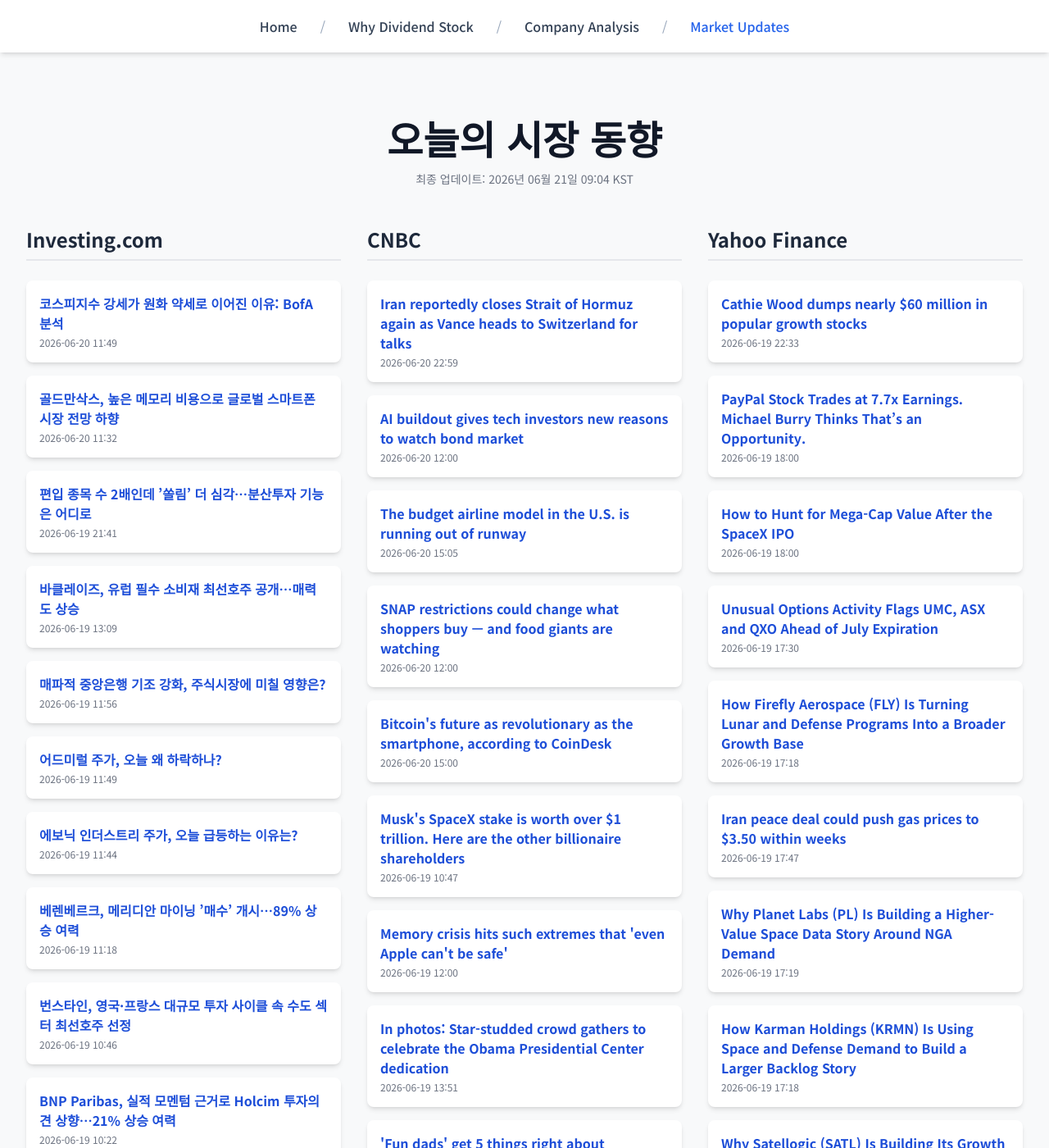
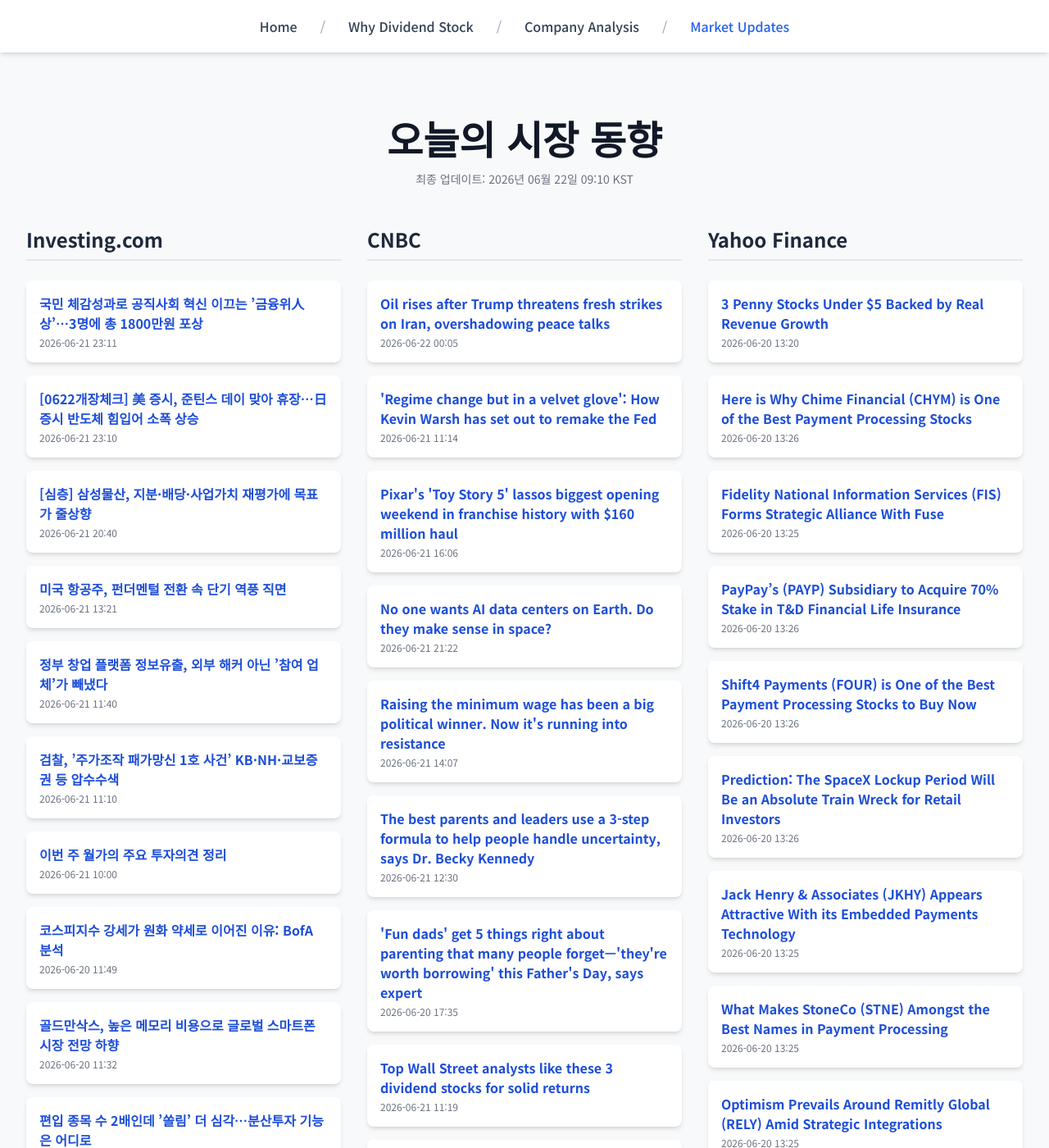
Before and after one commit to Kay-Hwang/my-company-analysis, a Jekyll site: the page built from market-updates.html, in a window 1280 px wide and 1400 px high. Shown: the whole window at 82% size. Built offline with Jekyll 4.4.1, drawn with Linux system fonts in a browser that asks for light colours; nearby versions of some CDN libraries; a script that is not in the unit is left out; some of the changed text lies outside the part shown.

Commit message:
Update daily data

```diff
--- a/_data/latest_data.json
+++ b/_data/latest_data.json
@@ -1,7 +1,49 @@
 {
-  "lastUpdated": "2026년 06월 21일 09:04 KST",
+  "lastUpdated": "2026년 06월 22일 09:10 KST",
   "news": {
     "investing": [
+      {
+        "title": "국민 체감성과로 공직사회 혁신 이끄는 ’금융위人상’…3명에 총 1800만원 포상",
+        "link": "https://kr.investing.com/news/stock-market-news/article-1990303",
+        "pubDate": "2026-06-21 23:11:11",
+        "summary": "국민 체감성과로 공직사회 혁신 이끄는 ’금융위人상’…3명에 총 1800만원 포상"
+      },
+      {
+        "title": "[0622개장체크] 美 증시, 준틴스 데이 맞아 휴장…日 증시 반도체 힘입어 소폭 상승",
+        "link": "https://kr.investing.com/news/stock-market-news/article-1990296",
+        "pubDate": "2026-06-21 23:10:08",
+        "summary": "[0622개장체크] 美 증시, 준틴스 데이 맞아 휴장…日 증시 반도체 힘입어 소폭 상승"
+      },
+      {
+        "title": "[심층] 삼성물산, 지분·배당·사업가치 재평가에 목표가 줄상향",
+        "link": "https://kr.investing.com/news/stock-market-news/article-1990291",
+        "pubDate": "2026-06-21 20:40:15",
+        "summary": "[심층] 삼성물산, 지분·배당·사업가치 재평가에 목표가 줄상향"
+      },
+      {
+        "title": "미국 항공주, 펀더멘털 전환 속 단기 역풍 직면",
+        "link": "https://kr.investing.com/news/stock-market-news/article-1990279",
+        "pubDate": "2026-06-21 13:21:00",
+        "summary": "미국 항공주, 펀더멘털 전환 속 단기 역풍 직면"
+      },
+      {
+        "title": "정부 창업 플랫폼 정보유출, 외부 해커 아닌 ’참여 업체’가 빼냈다",
+        "link": "https://kr.investing.com/news/stock-market-news/article-1990272",
+        "pubDate": "2026-06-21 11:40:15",
+        "summary": "정부 창업 플랫폼 정보유출, 외부 해커 아닌 ’참여 업체’가 빼냈다"
+      },
+      {
+        "title": "검찰, ’주가조작 패가망신 1호 사건’ KB·NH·교보증권 등 압수수색",
+        "link": "https://kr.investing.com/news/stock-market-news/article-1990271",
+        "pubDate": "2026-06-21 11:10:15",
+        "summary": "검찰, ’주가조작 패가망신 1호 사건’ KB·NH·교보증권 등 압수수색"
+      },
+      {
+        "title": "이번 주 월가의 주요 투자의견 정리",
+        "link": "https://kr.investing.com/news/stock-market-news/article-1990259",
+        "pubDate": "2026-06-21 10:00:00",
+        "summary": "이번 주 월가의 주요 투자의견 정리"
+      },
       {
         "title": "코스피지수 강세가 원화 약세로 이어진 이유: BofA 분석",
         "link": "https://kr.investing.com/news/stock-market-news/article-1990216",
@@ -19,56 +61,56 @@
         "link": "https://kr.investing.com/news/stock-market-news/article-1990158",
         "pubDate": "2026-06-19 21:41:12",
         "summary": "편입 종목 수 2배인데 ’쏠림’ 더 심각…분산투자 기능은 어디로"
-      },
-      {
-        "title": "바클레이즈, 유럽 필수 소비재 최선호주 공개…매력도 상승",
-        "link": "https://kr.investing.com/news/stock-market-news/article-93CH-1990134",
-        "pubDate": "2026-06-19 13:09:23",
-        "summary": "바클레이즈, 유럽 필수 소비재 최선호주 공개…매력도 상승"
-      },
-      {
-        "title": "매파적 중앙은행 기조 강화, 주식시장에 미칠 영향은?",
-        "link": "https://kr.investing.com/news/stock-market-news/article-1990125",
-        "pubDate": "2026-06-19 11:56:12",
-        "summary": "매파적 중앙은행 기조 강화, 주식시장에 미칠 영향은?"
-      },
-      {
-        "title": "어드미럴 주가, 오늘 왜 하락하나?",
-        "link": "https://kr.investing.com/news/stock-market-news/article-93CH-1990122",
-        "pubDate": "2026-06-19 11:49:15",
-        "summary": "어드미럴 주가, 오늘 왜 하락하나?"
-      },
-      {
-        "title": "에보닉 인더스트리 주가, 오늘 급등하는 이유는?",
-        "link": "https://kr.investing.com/news/stock-market-news/article-93CH-1990121",
-        "pubDate": "2026-06-19 11:44:10",
-        "summary": "에보닉 인더스트리 주가, 오늘 급등하는 이유는?"
-      },
-      {
-        "title": "베렌베르크, 메리디안 마이닝 ’매수’ 개시…89% 상승 여력",
-        "link": "https://kr.investing.com/news/stock-market-news/article-1990116",
-        "pubDate": "2026-06-19 11:18:36",
-        "summary": "베렌베르크, 메리디안 마이닝 ’매수’ 개시…89% 상승 여력"
-      },
-      {
-        "title": "번스타인, 영국·프랑스 대규모 투자 사이클 속 수도 섹터 최선호주 선정",
-        "link": "https://kr.investing.com/news/stock-market-news/article-1990107",
-        "pubDate": "2026-06-19 10:46:02",
-        "summary": "번스타인, 영국·프랑스 대규모 투자 사이클 속 수도 섹터 최선호주 선정"
-      },
-      {
-        "title": "BNP Paribas, 실적 모멘텀 근거로 Holcim 투자의견 상향…21% 상승 여력",
-        "link": "https://kr.investing.com/news/stock-market-news/article-1990099",
-        "pubDate": "2026-06-19 10:22:08",
-        "summary": "BNP Paribas, 실적 모멘텀 근거로 Holcim 투자의견 상향…21% 상승 여력"
       }
     ],
     "cnbc": [
       {
-        "title": "Iran reportedly closes Strait of Hormuz again as Vance heads to Switzerland for talks",
-        "link": "https://www.cnbc.com/2026/06/20/iran-reportedly-closes-strait-of-hormuz-again-raising-doubt-over-talks.html",
-        "pubDate": "Sat, 20 Jun 2026 22:59:26 GMT",
-        "summary": "Iran's joint military command said the closure was in response to continued Israeli military operations in Lebanon."
+        "title": "Oil rises after Trump threatens fresh strikes on Iran, overshadowing peace talks",
+        "link": "https://www.cnbc.com/2026/06/22/oil-prices-wti-brent-crude-trump-iran-threat-strait-hormuz-closure.html",
+        "pubDate": "Mon, 22 Jun 2026 00:05:08 GMT",
+        "summary": "Oil prices climbed on Monday after U.S. President Donald Trump threatened renewed military action against Iran."
+      },
+      {
+        "title": "'Regime change but in a velvet glove': How Kevin Warsh has set out to remake the Fed",
+        "link": "https://www.cnbc.com/2026/06/21/how-kevin-warsh-has-set-out-to-remake-the-fed.html",
+        "pubDate": "Sun, 21 Jun 2026 11:14:02 GMT",
+        "summary": "The first big announced changes point toward a quiet revolution, with task forces set up to rethink virtually everything done at the Fed."
+      },
+      {
+        "title": "Pixar's 'Toy Story 5' lassos biggest opening weekend in franchise history with $160 million haul",
+        "link": "https://www.cnbc.com/2026/06/21/pixar-toy-story-5-box-office-biggest-opening-in-franchise-history-.html",
+        "pubDate": "Sun, 21 Jun 2026 16:06:06 GMT",
+        "summary": "Disney and Pixar's \"Toy Story 5\" tallied $160 million domestically during its opening weekend, the highest debut in franchise history."
+      },
+      {
+        "title": "No one wants AI data centers on Earth. Do they make sense in space?",
+        "link": "https://www.cnbc.com/2026/06/21/do-space-based-ai-data-centers-make-economic-sense.html",
+        "pubDate": "Sun, 21 Jun 2026 21:22:53 GMT",
+        "summary": "Elon Musk's SpaceX is betting big on orbital AI data centers. The public doesn't want them on Earth, but the economic case for space-based is questionable."
+      },
+      {
+        "title": "Raising the minimum wage has been a big political winner. Now it's running into resistance",
+        "link": "https://www.cnbc.com/2026/06/21/raise-minimum-wage-inflation-politics.html",
+        "pubDate": "Sun, 21 Jun 2026 14:07:29 GMT",
+        "summary": "Raising the minimum wage has been a progressive policy winner at the ballot box, but recent losses suggest an economic mood slowing its political momentum."
+      },
+      {
+        "title": "The best parents and leaders use a 3-step formula to help people handle uncertainty, says Dr. Becky Kennedy",
+        "link": "https://www.cnbc.com/2026/06/21/use-a-3-step-formula-to-help-people-handle-uncertainty-dr-becky-kennedy.html",
+        "pubDate": "Sun, 21 Jun 2026 12:30:02 GMT",
+        "summary": "Even if you can't control an outcome, you can still help your child or co-worker feel more at ease with uncertainty, just by how you describe a situation."
+      },
+      {
+        "title": "'Fun dads' get 5 things right about parenting that many people forget—'they're worth borrowing' this Father's Day, says expert",
+        "link": "https://www.cnbc.com/2026/06/20/fun-dads-get-5-things-right-about-parenting-that-many-people-forget-says-expert.html",
+        "pubDate": "Sat, 20 Jun 2026 17:35:35 GMT",
+        "summary": "Many parents spend their days managing schedules, chores and responsibilities. This Father's Day, a parenting expert shares five \"fun dad\" habits that can increase joy and strengthen parent-child relationships."
+      },
+      {
+        "title": "Top Wall Street analysts like these 3 dividend stocks for solid returns",
+        "link": "https://www.cnbc.com/2026/06/21/top-wall-street-analysts-like-these-3-dividend-stocks-for-solid-returns.html",
+        "pubDate": "Sun, 21 Jun 2026 11:19:06 GMT",
+        "summary": "TipRanks discusses three dividend-paying stocks."
       },
       {
         "title": "AI buildout gives tech investors new reasons to watch bond market",
@@ -77,114 +119,72 @@
         "summary": "Tech giants are depleting cash reserves and raising debt in their ambitious data center buildouts, a dynamic that's forcing investors to watch interest rates."
       },
       {
-        "title": "The budget airline model in the U.S. is running out of runway",
-        "link": "https://www.cnbc.com/2026/06/20/cheap-airline-fares-summer-travel.html",
-        "pubDate": "Sat, 20 Jun 2026 15:05:02 GMT",
-        "summary": "Spirit's bankruptcy as United and Delta fly high suggests there's more to success in airline industry than low fares, and failure isn't about jet fuel spikes."
-      },
-      {
-        "title": "SNAP restrictions could change what shoppers buy — and food giants are watching",
-        "link": "https://www.cnbc.com/2026/06/20/maha-snap-restrictions-junk-food-spending.html",
-        "pubDate": "Sat, 20 Jun 2026 12:00:01 GMT",
-        "summary": "SNAP food restrictions are spreading to more states, pressuring major food and beverage as consumers shift spending away from soda, candy and processed foods."
-      },
-      {
-        "title": "Bitcoin's future as revolutionary as the smartphone, according to CoinDesk",
-        "link": "https://www.cnbc.com/2026/06/20/bitcoin-as-revolutionary-as-smartphone-according-to-coindesk.html",
-        "pubDate": "Sat, 20 Jun 2026 15:00:01 GMT",
-        "summary": "CoinDesk’s president of indices and data has a message for investors: Don’t count out bitcoin."
-      },
-      {
-        "title": "Musk's SpaceX stake is worth over $1 trillion. Here are the other billionaire shareholders",
-        "link": "https://www.cnbc.com/2026/06/19/musk-spacex-billionaire-shareholders.html",
-        "pubDate": "Fri, 19 Jun 2026 10:47:57 GMT",
-        "summary": "SpaceX shares were up 37% after its historic debut last week, which offered shares at a set price of $135."
-      },
-      {
-        "title": "Memory crisis hits such extremes that 'even Apple can't be safe'",
-        "link": "https://www.cnbc.com/2026/06/19/memory-crisis-hits-such-extremes-that-even-apple-cant-be-safe-.html",
-        "pubDate": "Fri, 19 Jun 2026 12:00:02 GMT",
-        "summary": "Apple appears poised to take the rare step of increasing prices to deal with what CEO Tim Cook called an \"unsustainable\" memory shortage."
-      },
-      {
-        "title": "In photos: Star-studded crowd gathers to celebrate the Obama Presidential Center dedication",
-        "link": "https://www.cnbc.com/2026/06/18/obama-presidential-center-opening-chicago-photos-trump.html",
-        "pubDate": "Fri, 19 Jun 2026 13:51:01 GMT",
-        "summary": "Barack Obama opened his presidential center in Chicago with former presidents, celebrities and dignitaries in attendance. President Donald Trump was absent."
-      },
-      {
-        "title": "'Fun dads' get 5 things right about parenting that many people forget—'they're worth borrowing' this Father's Day, says expert",
-        "link": "https://www.cnbc.com/2026/06/20/fun-dads-get-5-things-right-about-parenting-that-many-people-forget-says-expert.html",
-        "pubDate": "Sat, 20 Jun 2026 17:35:35 GMT",
-        "summary": "Many parents spend their days managing schedules, chores and responsibilities. This Father's Day, a parenting expert shares five \"fun dad\" habits that can increase joy and strengthen parent-child relationships."
-      },
-      {
-        "title": "DOJ rebuffs judge's request to put in writing it won't move forward with 'anti-weaponization' fund",
-        "link": "https://www.cnbc.com/2026/06/19/doj-anti-weaponization-fund-trump.html",
-        "pubDate": "Fri, 19 Jun 2026 22:53:09 GMT",
-        "summary": "The DOJ in May announced it was creating the fund as part of a settlement of President Donald Trump's $10 billion lawsuit against the Internal Revenue Service."
+        "title": "Republicans buy crypto more than Democrats, data shows — what's driving the divide",
+        "link": "https://www.cnbc.com/2026/06/21/republicans-democrats-crypto-bitcoin-use.html",
+        "pubDate": "Sun, 21 Jun 2026 13:30:01 GMT",
+        "summary": "\"There's a massive, massive partisan gap,\" of crypto adoption between Democrats and Republicans. Here's why."
       }
     ],
     "yahoo": [
       {
-        "title": "Cathie Wood dumps nearly $60 million in popular growth stocks",
-        "link": "https://finance.yahoo.com/markets/stocks/articles/cathie-wood-dumps-nearly-60-223300469.html",
-        "pubDate": "2026-06-19T22:33:00Z",
-        "summary": "Cathie Wood dumps nearly $60 million in popular growth stocks"
+        "title": "3 Penny Stocks Under $5 Backed by Real Revenue Growth",
+        "link": "https://finance.yahoo.com/markets/stocks/articles/3-penny-stocks-under-5-132000082.html",
+        "pubDate": "2026-06-20T13:20:00Z",
+        "summary": "3 Penny Stocks Under $5 Backed by Real Revenue Growth"
       },
       {
-        "title": "PayPal Stock Trades at 7.7x Earnings. Michael Burry Thinks That’s an Opportunity.",
-        "link": "https://finance.yahoo.com/markets/stocks/articles/paypal-stock-trades-7-7x-180002329.html",
-        "pubDate": "2026-06-19T18:00:02Z",
-        "summary": "PayPal Stock Trades at 7.7x Earnings. Michael Burry Thinks That’s an Opportunity."
+        "title": "Here is Why Chime Financial (CHYM) is One of the Best Payment Processing Stocks",
+        "link": "https://finance.yahoo.com/markets/stocks/articles/why-chime-financial-chym-one-132603631.html",
+        "pubDate": "2026-06-20T13:26:03Z",
+        "summary": "Here is Why Chime Financial (CHYM) is One of the Best Payment Processing Stocks"
       },
       {
-        "title": "How to Hunt for Mega-Cap Value After the SpaceX IPO",
-        "link": "https://finance.yahoo.com/markets/stocks/articles/hunt-mega-cap-value-spacex-180002698.html",
-        "pubDate": "2026-06-19T18:00:02Z",
-        "summary": "How to Hunt for Mega-Cap Value After the SpaceX IPO"
+        "title": "Fidelity National Information Services (FIS) Forms Strategic Alliance With Fuse",
+        "link": "https://finance.yahoo.com/markets/stocks/articles/fidelity-national-information-services-fis-132559945.html",
+        "pubDate": "2026-06-20T13:25:59Z",
+        "summary": "Fidelity National Information Services (FIS) Forms Strategic Alliance With Fuse"
       },
       {
-        "title": "Unusual Options Activity Flags UMC, ASX and QXO Ahead of July Expiration",
-        "link": "https://finance.yahoo.com/markets/options/articles/unusual-options-activity-flags-umc-173002011.html",
-        "pubDate": "2026-06-19T17:30:02Z",
-        "summary": "Unusual Options Activity Flags UMC, ASX and QXO Ahead of July Expiration"
+        "title": "PayPay’s (PAYP) Subsidiary to Acquire 70% Stake in T&D Financial Life Insurance",
+        "link": "https://finance.yahoo.com/markets/stocks/articles/paypay-payp-subsidiary-acquire-70-132602610.html",
+        "pubDate": "2026-06-20T13:26:02Z",
+        "summary": "PayPay’s (PAYP) Subsidiary to Acquire 70% Stake in T&D Financial Life Insurance"
       },
       {
-        "title": "How Firefly Aerospace (FLY) Is Turning Lunar and Defense Programs Into a Broader Growth Base",
-        "link": "https://finance.yahoo.com/markets/stocks/articles/firefly-aerospace-fly-turning-lunar-171857003.html",
-        "pubDate": "2026-06-19T17:18:57Z",
-        "summary": "How Firefly Aerospace (FLY) Is Turning Lunar and Defense Programs Into a Broader Growth Base"
+        "title": "Shift4 Payments (FOUR) is One of the Best Payment Processing Stocks to Buy Now",
+        "link": "https://finance.yahoo.com/markets/stocks/articles/shift4-payments-four-one-best-132600010.html",
+        "pubDate": "2026-06-20T13:26:00Z",
+        "summary": "Shift4 Payments (FOUR) is One of the Best Payment Processing Stocks to Buy Now"
       },
       {
-        "title": "Iran peace deal could push gas prices to $3.50 within weeks",
-        "link": "https://finance.yahoo.com/energy/articles/low-gas-prices-fall-174700725.html",
-        "pubDate": "2026-06-19T17:47:00Z",
-        "summary": "Iran peace deal could push gas prices to $3.50 within weeks"
+        "title": "Prediction: The SpaceX Lockup Period Will Be an Absolute Train Wreck for Retail Investors",
+        "link": "https://finance.yahoo.com/markets/stocks/articles/prediction-spacex-lockup-period-absolute-132600226.html",
+        "pubDate": "2026-06-20T13:26:00Z",
+        "summary": "Prediction: The SpaceX Lockup Period Will Be an Absolute Train Wreck for Retail Investors"
       },
       {
-        "title": "Why Planet Labs (PL) Is Building a Higher-Value Space Data Story Around NGA Demand",
-        "link": "https://finance.yahoo.com/markets/stocks/articles/why-planet-labs-pl-building-171904673.html",
-        "pubDate": "2026-06-19T17:19:04Z",
-        "summary": "Why Planet Labs (PL) Is Building a Higher-Value Space Data Story Around NGA Demand"
+        "title": "Jack Henry & Associates (JKHY) Appears Attractive With its Embedded Payments Technology",
+        "link": "https://finance.yahoo.com/markets/stocks/articles/jack-henry-associates-jkhy-appears-132557647.html",
+        "pubDate": "2026-06-20T13:25:57Z",
+        "summary": "Jack Henry & Associates (JKHY) Appears Attractive With its Embedded Payments Technology"
       },
       {
-        "title": "How Karman Holdings (KRMN) Is Using Space and Defense Demand to Build a Larger Backlog Story",
-        "link": "https://finance.yahoo.com/markets/stocks/articles/karman-holdings-krmn-using-space-171849057.html",
-        "pubDate": "2026-06-19T17:18:49Z",
-        "summary": "How Karman Holdings (KRMN) Is Using Space and Defense Demand to Build a Larger Backlog Story"
+        "title": "What Makes StoneCo (STNE) Amongst the Best Names in Payment Processing",
+        "link": "https://finance.yahoo.com/markets/stocks/articles/makes-stoneco-stne-amongst-best-132555027.html",
+        "pubDate": "2026-06-20T13:25:55Z",
+        "summary": "What Makes StoneCo (STNE) Amongst the Best Names in Payment Processing"
       },
       {
-        "title": "Why Satellogic (SATL) Is Building Its Growth Case Around Merlin and Daily Earth Intelligence",
-        "link": "https://finance.yahoo.com/markets/stocks/articles/why-satellogic-satl-building-growth-171710367.html",
-        "pubDate": "2026-06-19T17:17:10Z",
-        "summary": "Why Satellogic (SATL) Is Building Its Growth Case Around Merlin and Daily Earth Intelligence"
+        "title": "Optimism Prevails Around Remitly Global (RELY) Amid Strategic Integrations",
+        "link": "https://finance.yahoo.com/markets/stocks/articles/optimism-prevails-around-remitly-global-132549818.html",
+        "pubDate": "2026-06-20T13:25:49Z",
+        "summary": "Optimism Prevails Around Remitly Global (RELY) Amid Strategic Integrations"
       },
       {
-        "title": "How Rocket Lab (RKLB) Is Pairing Repeat Launch Demand With a Larger Space Systems Platform",
-        "link": "https://finance.yahoo.com/markets/stocks/articles/rocket-lab-rklb-pairing-repeat-171835630.html",
-        "pubDate": "2026-06-19T17:18:35Z",
-        "summary": "How Rocket Lab (RKLB) Is Pairing Repeat Launch Demand With a Larger Space Systems Platform"
+        "title": "Susquehanna Maintains Positive Rating on Global Payments (GPN)",
+        "link": "https://finance.yahoo.com/markets/stocks/articles/susquehanna-maintains-positive-rating-global-132552090.html",
+        "pubDate": "2026-06-20T13:25:52Z",
+        "summary": "Susquehanna Maintains Positive Rating on Global Payments (GPN)"
       }
     ]
   }
```
